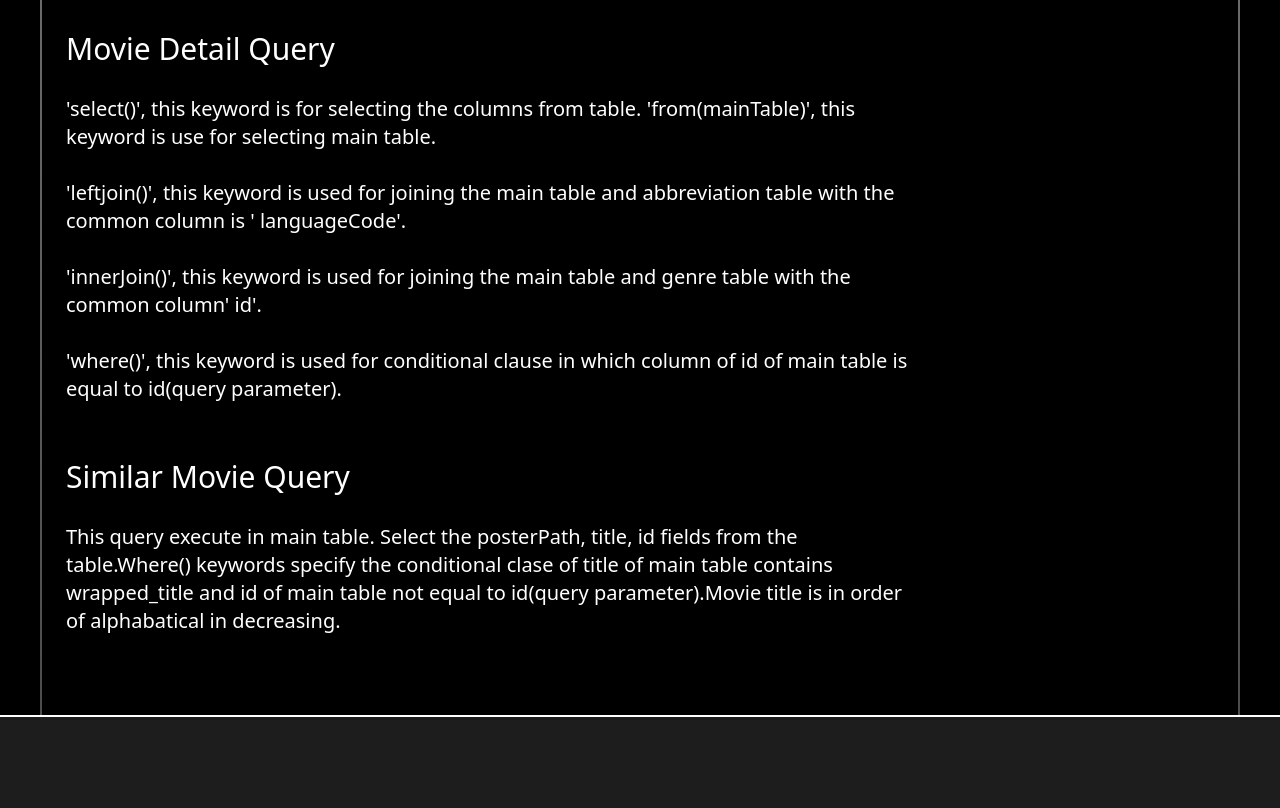
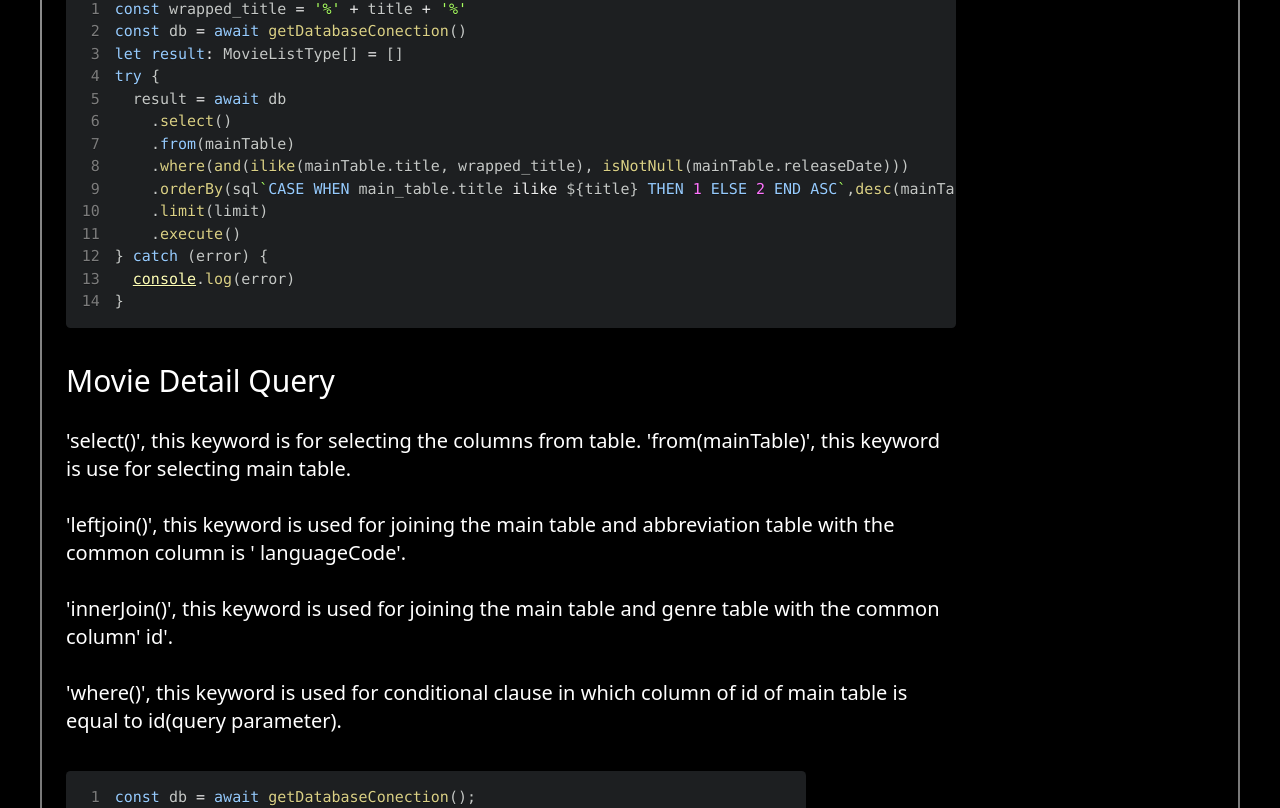
Before and after one commit to meeran666/movieDB_project_using_nextjs, a Next.js app: page /DatabaseDesign in a window 1280 px wide. Shown: the part 1773-2581 px from the top of the page. Built offline with nearby package versions, Linux system fonts and the light colour scheme; no server answers.

Commit message:
solve the fault in documentaion of sidebar

```diff
--- a/src/app/(about)/DatabaseDesign/documentation.tsx
+++ b/src/app/(about)/DatabaseDesign/documentation.tsx
@@ -173,7 +173,7 @@ return result;
         </div>
 
         <div className="pb-7">
-          {/* <SyntaxHighlighter
+          <SyntaxHighlighter
             className="overflow-x-hidden pb-7 text-[15px]"
             language="javascript"
             style={atomDark}
@@ -182,7 +182,7 @@ return result;
             wrapLongLines={true}
           >
             {code1}
-          </SyntaxHighlighter> */}
+          </SyntaxHighlighter>
         </div>
 
         <div className="pb-7 text-3xl">Movie Detail Query</div>
@@ -208,7 +208,7 @@ return result;
           </div>
 
           <div className="pb-7">
-            {/* <SyntaxHighlighter
+            <SyntaxHighlighter
               className="h-350 w-185 text-[15px]"
               language="javascript"
               style={atomDark}
@@ -216,7 +216,7 @@ return result;
               wrapLines={true}
             >
               {code2}
-            </SyntaxHighlighter> */}
+            </SyntaxHighlighter>
           </div>
           <div className="pb-7 text-3xl">Similar Movie Query</div>
           <div className="pb-7">
@@ -227,7 +227,7 @@ return result;
             alphabatical in decreasing.
           </div>
           <div className="pb-7">
-            {/* <SyntaxHighlighter
+            <SyntaxHighlighter
               className="h-60 w-185 text-[15px]"
               language="javascript"
               style={atomDark}
@@ -235,7 +235,7 @@ return result;
               wrapLines={true}
             >
               {code3}
-            </SyntaxHighlighter> */}
+            </SyntaxHighlighter>
           </div>
         </div>
       </div>
--- a/src/app/(about)/layout.tsx
+++ b/src/app/(about)/layout.tsx
@@ -28,7 +28,7 @@ export default function Dashboard({
 
   return (
     <div className="flex w-dvw justify-center bg-[black]">
-      <div className="relative grid w-[min(75rem,100%)] grid-cols-[minmax(0,1fr)_minmax(0,300px)] border-x-2 border-solid text-white [border-image-slice:30%] [border-image-source:linear-gradient(to_bottom,white,black)]">
+      <div className="relative grid w-[min(75rem,100%)] grid-cols-[minmax(0,1fr)_auto] border-x-2 border-solid text-white [border-image-slice:30%] [border-image-source:linear-gradient(to_bottom,white,black)]">
         <div className="grow">
           <div className="flex flex-col justify-center p-6">{children}</div>
         </div>
```
